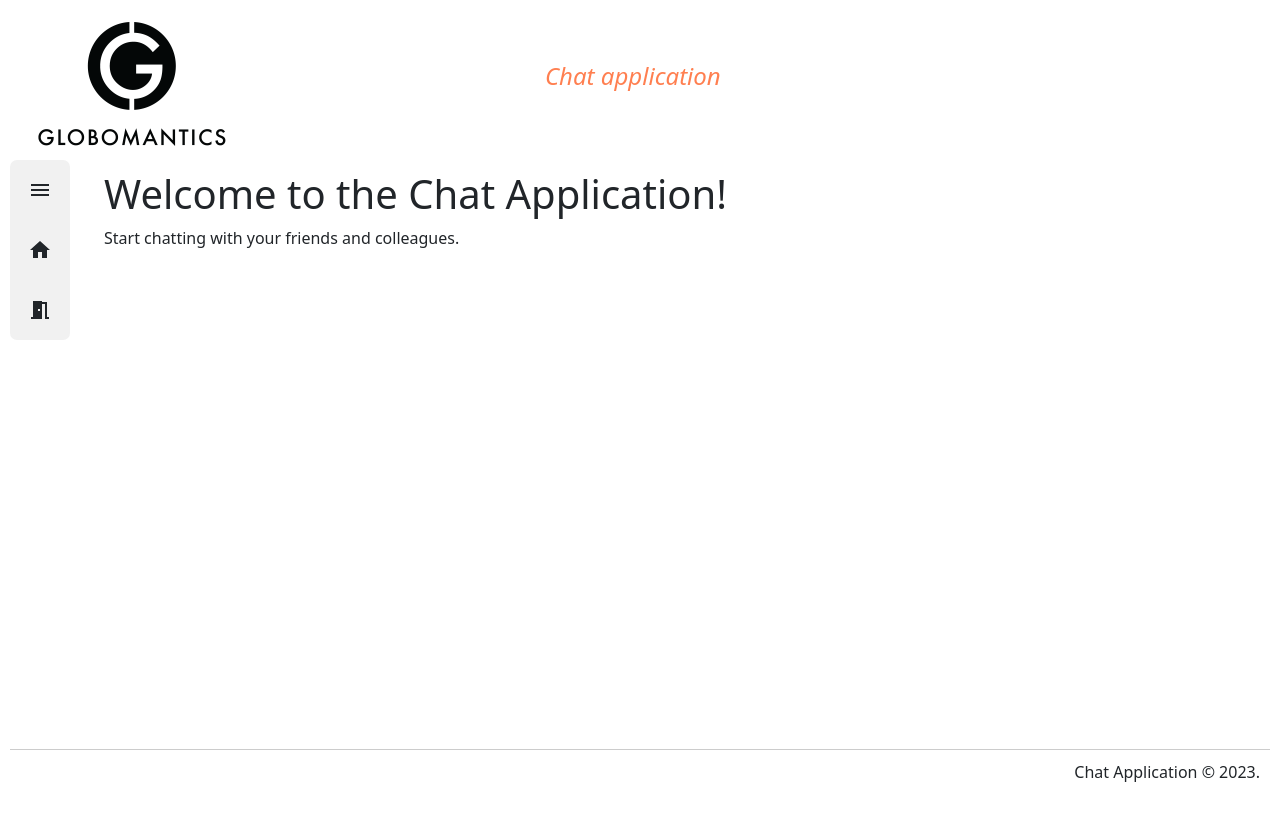
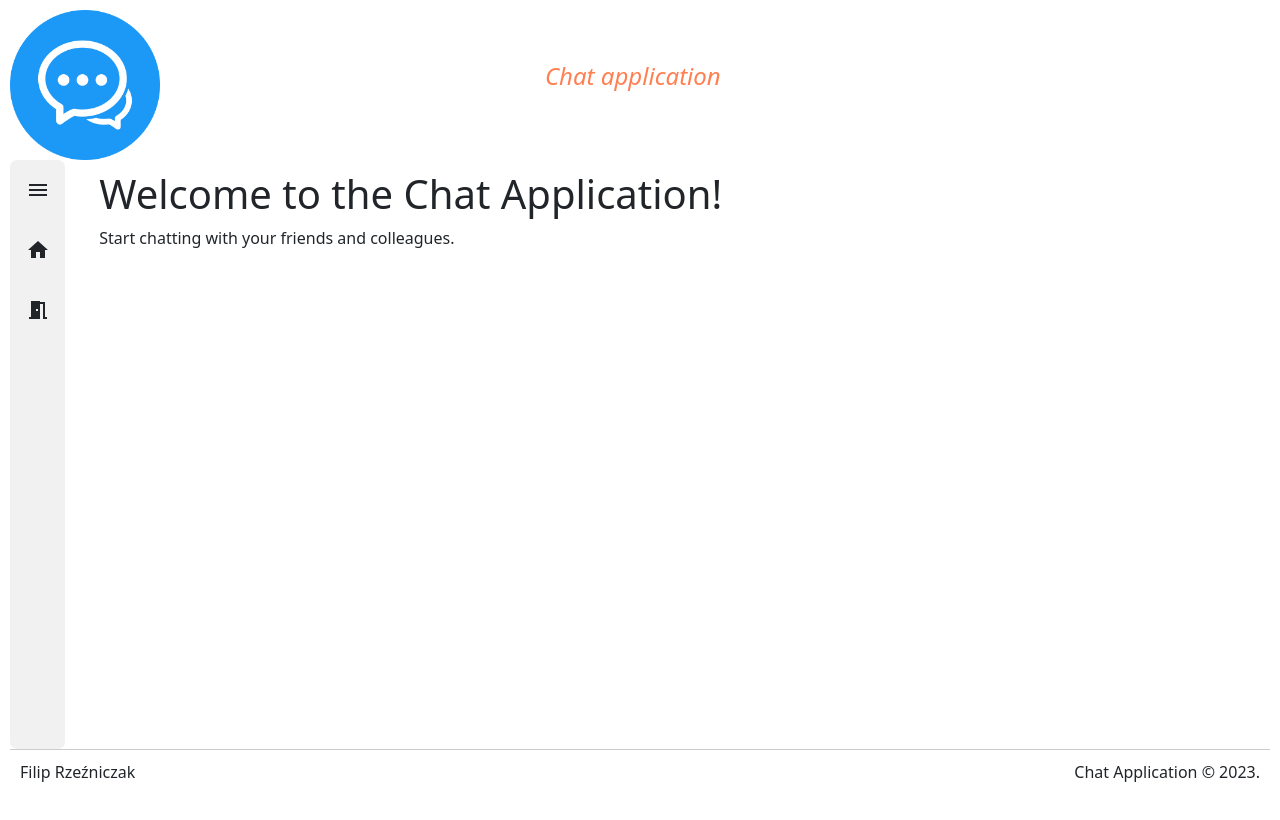
Before and after one commit to PhilThson/ChatFront, a React app: page / in a window 1280 px wide. Built offline with nearby package versions, Linux system fonts and the light colour scheme.

Commit message:
Poprawienie styli i loga

```diff
--- a/src/components/ChatRoom.js
+++ b/src/components/ChatRoom.js
@@ -69,13 +69,19 @@
       <h2>Welcome, {userData.name}!</h2>
       <h4>Room {roomId}</h4>
       <form onSubmit={handleSendMessage}>
+        <div className='input-group mb-3'>
           <input
             type="text"
             placeholder="Enter your message"
             value={message}
             onChange={(e) => setMessage(e.target.value)}
           />
-        <button type="submit">Send</button>
+          <button
+            className='btn btn-primary'
+            type="submit">
+              Send
+          </button>
+        </div>
       </form>
       <div className="messages">
         <ul className='list-group'>
--- a/src/components/Footer.js
+++ b/src/components/Footer.js
@@ -1,6 +1,7 @@
 const Footer = () => {
   return (
     <footer>
+      <p>Filip Rzeźniczak</p>
       <p>Chat Application &copy; 2023.</p>
     </footer>
   );
--- a/src/components/Header.js
+++ b/src/components/Header.js
@@ -1,4 +1,4 @@
-import logo from "../main-page/GloboLogo.png";
+import logo from "../main-page/ChatIcon.png";
 import React from 'react';
 
 const Header = ({ subtitle }) => (
--- a/src/components/Login.js
+++ b/src/components/Login.js
@@ -23,7 +23,7 @@
   useEffect(() => {
     const alert = searchParams.get('alert');
     if (alert) {
-      setAlertMessage("Proszę się zalogować");
+      setAlertMessage("Please log in");
     }
   }, [searchParams, setAlertMessage]);
 
--- a/src/styles/Layout.css
+++ b/src/styles/Layout.css
@@ -1,19 +1,20 @@
 .layout {
   display: flex;
   flex-direction: column;
-  min-height: 100vh;
+  height: 100vh;
   margin: 10px;
 }
 
 .general-container {
   display: flex;
   margin: 0;
-  width: 100%;
+  height: 100%;
 }
 
 .content {
-  flex-grow: 1;
   margin: 10px;
+  flex: 0 1 auto;
+  width: 100%;
 }
 
 .sidebar {
@@ -30,7 +31,7 @@
 }
 
 .sidebar.active {
-  width: 250px;
+  width: 200px;
 }
 
 .menu-icon {
@@ -54,7 +55,6 @@
   border-radius: 7px;
   padding: 0 10px;
   display: flex;
-  /* justify-content: center; */
   align-items: center;
   transition: padding 0.3s ease, background-color 0.3s ease;
 }
@@ -90,8 +90,7 @@
 footer {
   margin-top: auto;
   display: flex;
-  align-items: center;
-  justify-content: flex-end;
+  justify-content: space-between;
   border-top: 1px solid #ccc;
   padding: 10px;
 }
```
Also changed, not shown: src/main-page/ChatIcon.png (added), src/main-page/GloboLogo.png (deleted). Lines whose indentation alone changed are shown as unchanged.
